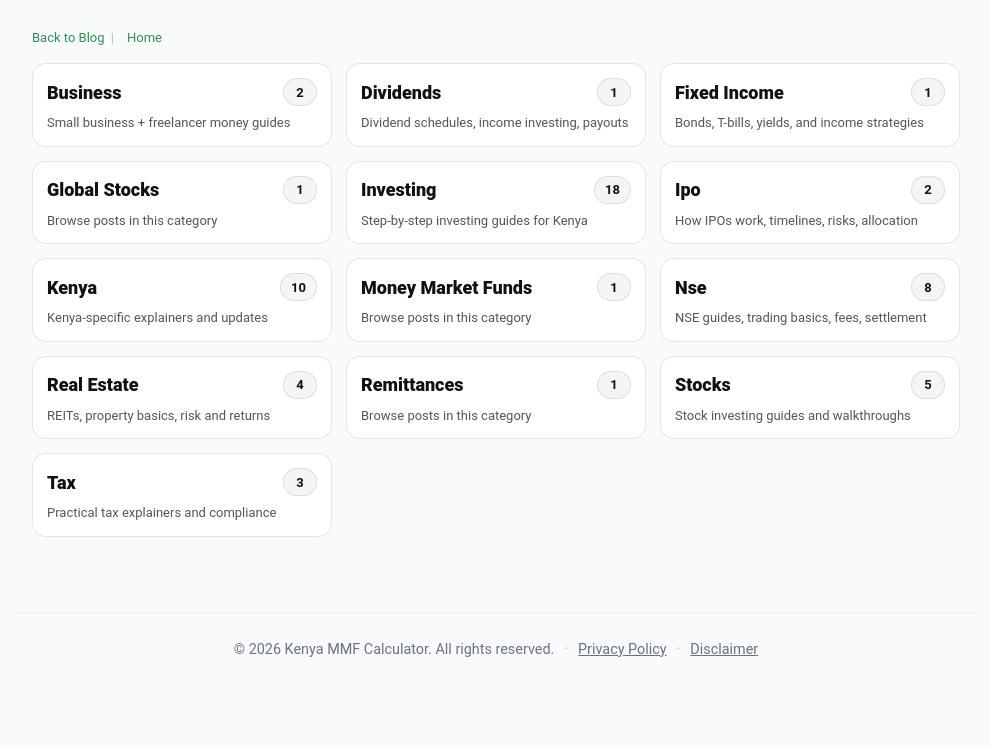
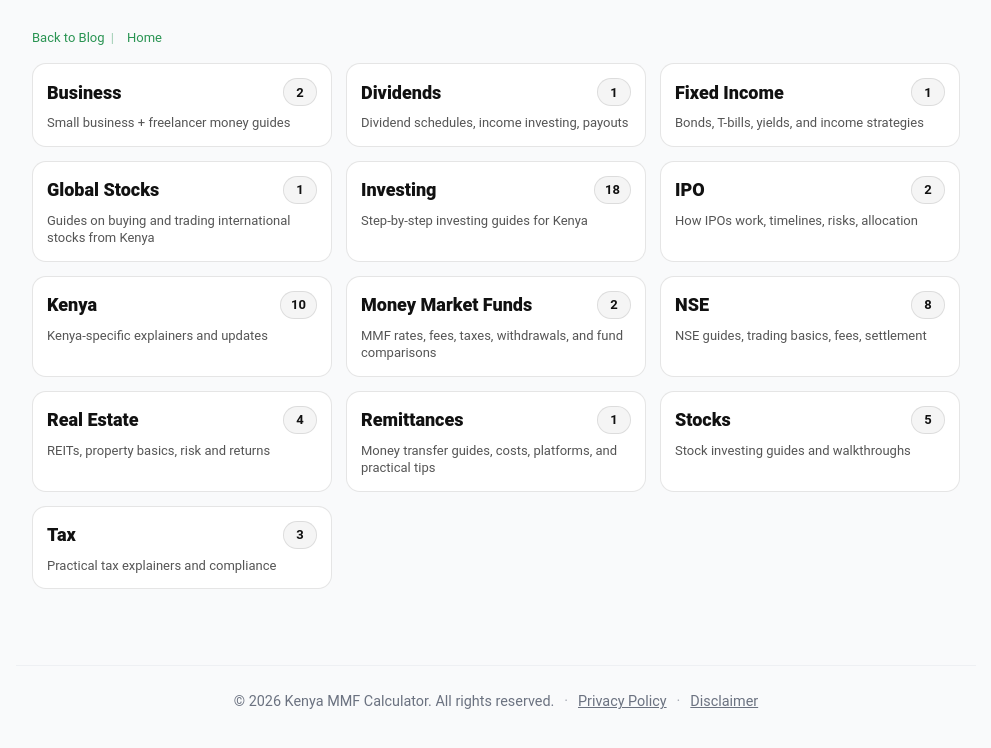
Before and after one commit to Coinimain/kenyanmmf, a Jekyll site: the page built from categories.md, in a window 1280 px wide. Shown: the top 748 px of the page, without its empty margins (144-1135 px from the left). Built offline with Jekyll 4.4.1, drawn with Linux system fonts in a browser that asks for light colours; comment, search, counter and statistics services are not loaded.

Commit message:
Add category archive pages and fix category cards

```diff
--- a/categories.md
+++ b/categories.md
@@ -12,33 +12,48 @@
 <div class="cat-grid" aria-label="All categories">
   {% assign cats = site.categories | sort %}
   {% for c in cats %}
-    {% assign name = c[0] %}
-    {% assign count = c[1].size %}
-    <a class="cat-card" href="{{ '/category/' | append: name | append: '/' | relative_url }}">
+{% assign name = c[0] %}
+{% assign slug = name | slugify %}
+{% assign count = c[1].size %}
+
+{% assign display_name = name | replace: '-', ' ' %}
+{% if slug == "ipo" %}
+  {% assign display_name = "IPO" %}
+{% elsif slug == "nse" %}
+  {% assign display_name = "NSE" %}
+{% endif %}
+
+    <a class="cat-card" href="{{ '/category/' | append: slug | append: '/' | relative_url }}">
       <div class="cat-card__top">
-        <div class="cat-card__title">{{ name | replace: '-', ' ' }}</div>
+        <div class="cat-card__title">{{ display_name }}</div>
         <div class="cat-card__count">{{ count }}</div>
       </div>
 
-      {% if name == "nse" %}
+      {% if slug == "nse" %}
         <div class="cat-card__desc">NSE guides, trading basics, fees, settlement</div>
-      {% elsif name == "ipo" %}
+      {% elsif slug == "ipo" %}
         <div class="cat-card__desc">How IPOs work, timelines, risks, allocation</div>
-      {% elsif name == "investing" %}
+      {% elsif slug == "investing" %}
         <div class="cat-card__desc">Step-by-step investing guides for Kenya</div>
-      {% elsif name == "tax" %}
+      {% elsif slug == "tax" %}
         <div class="cat-card__desc">Practical tax explainers and compliance</div>
-      {% elsif name == "stocks" %}
+      {% elsif slug == "stocks" %}
         <div class="cat-card__desc">Stock investing guides and walkthroughs</div>
-      {% elsif name == "real-estate" %}
+      {% elsif slug == "global-stocks" %}
+        <div class="cat-card__desc">Guides on buying and trading international stocks from Kenya</div>
+      {% elsif slug == "money-market-funds" %}
+        <div class="cat-card__desc">MMF rates, fees, taxes, withdrawals, and fund comparisons</div>
+      {% elsif slug == "remittances" %}
+        <div class="cat-card__desc">Money transfer guides, costs, platforms, and practical tips</div>
+      {% elsif slug == "real-estate" %}
         <div class="cat-card__desc">REITs, property basics, risk and returns</div>
-      {% elsif name == "fixed-income" %}
+      {% elsif slug == "fixed-income" %}
         <div class="cat-card__desc">Bonds, T-bills, yields, and income strategies</div>
-      {% elsif name == "dividends" %}
+      {% elsif slug == "dividends" %}
         <div class="cat-card__desc">Dividend schedules, income investing, payouts</div>
-      {% elsif name == "business" %}
+      {% elsif slug == "business" %}
         <div class="cat-card__desc">Small business + freelancer money guides</div>
-      {% elsif name == "kenya" %}
+      {% elsif slug == "kenya" %}
         <div class="cat-card__desc">Kenya-specific explainers and updates</div>
       {% else %}
         <div class="cat-card__desc">Browse posts in this category</div>
```
Also changed, not shown: _posts/2026-02-05-money-market-funds-kenya-2026-guide.md (+1 -1 lines), _posts/2026-06-03-how-to-trade-global-stocks-from-kenya.md (+1 -1 lines), category/global-stocks.md (added, +7 -0 lines), category/money-market-funds.md (added, +7 -0 lines).
